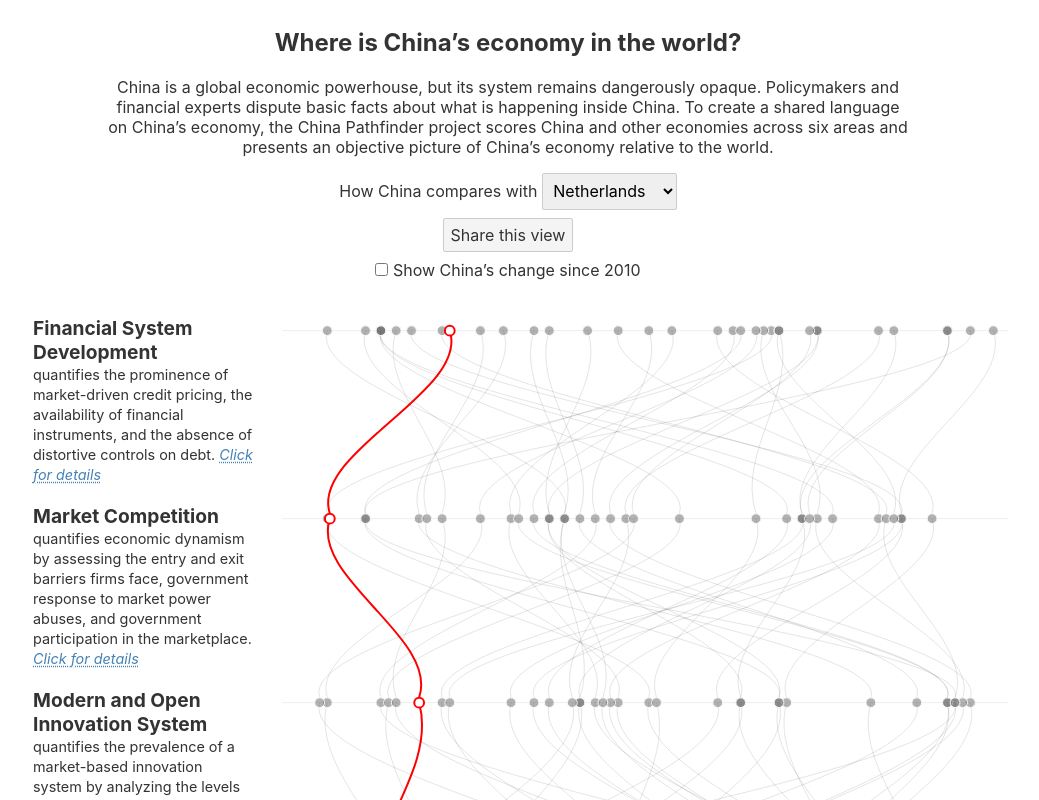
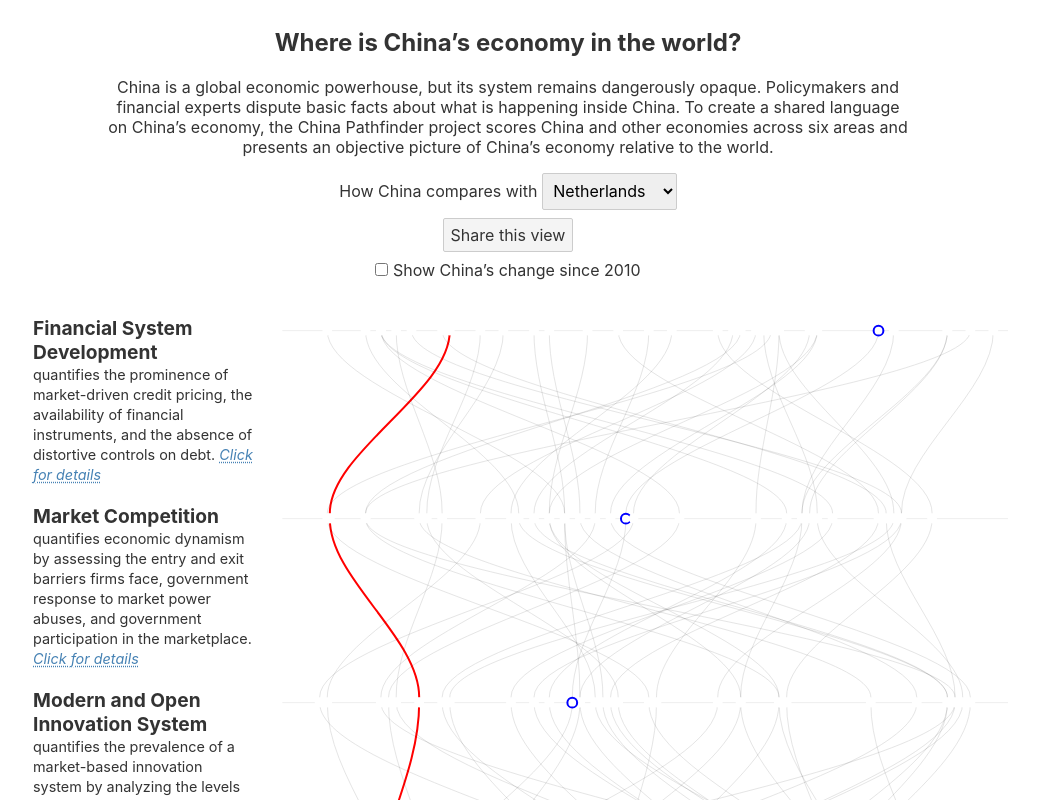
Before and after one commit to nickharb/china-pathfinder, a Svelte app: page / in a window 1280 px wide. Shown: the top 800 px of the page, without its empty margins (132-1171 px from the left). Built offline with nearby package versions, Linux system fonts and the light colour scheme.

Commit message:
add basic country hover behavior

```diff
--- a/src/components/LandingVisual.svelte
+++ b/src/components/LandingVisual.svelte
@@ -1,14 +1,25 @@
 <script>
     import * as d3 from 'd3';
-    import { width, height, margin, scaleFactor} from '../stores/dimensions';
+    import {width, height, margin, scaleFactor} from '../stores/dimensions';
     import utils from "../utils";
     export let areaData;
     export let copyData;
     import {areaInView, view} from '../stores/view';
 
+    let hoveredCountry;
+
     function switchView(targetView, area) {
         $view = targetView;
         $areaInView = area;
+    }
+
+    function circleMouseOver(e) {
+        hoveredCountry = e.path[1].classList[1];
+        console.log(hoveredCountry);
+    }
+
+    function circleMouseOut(e) {
+        hoveredCountry = '';
     }
 
     // country.Denmark - grab class on mouse over state to add styles and highlight color
@@ -36,7 +47,8 @@
                         // [distance, ($height-$margin*5)/5]
                     ]) : ([[0,0],[0,0]]);
 
-                    let path = utils.cubicBezier(points[0],points[1],20); // compute path for each country using cubic bezier - pulls from utils
+                    // third argument is swerve of the curve
+                    let path = utils.cubicBezier(points[0], points[1], 0.5); // compute path for each country using cubic bezier - pulls from utils
 
                     // computes the circle location for each country - primary composite score attribute
                     return {
@@ -48,12 +60,8 @@
                     };
                 });
             }
-
         });
-
     }
-
-
 </script>
 
 
@@ -69,34 +77,38 @@
     {/each}
 
 </div>
+
+
 <div class='vis-wrapper' bind:clientWidth={$width}>
-
     <svg viewBox="0 0 {$width} {$height}"
         width={$width}
         height={$height}>
+
         <!-- <Defs /> -->
         <rect x="0" y="0" width={$width} height={$height}></rect>
+
         {#each areaData as area,i}
 
             <!-- each row gets its own g element -->
             <g class="{area.area}" transform='translate({$margin},{area.offsetY})'>
+
                 <line class='gridline' x2={$width}></line>
 
                 <!-- each country gets its own g element -->
                 <!-- pre-computed values get fed into the g element -->
-                {#each area.graphData as graph,i}
-                    <g class='country {graph.country}' transform='translate({graph.x},{graph.y})'>
+                {#each area.graphData as graph, i}
+                    <!-- {console.log(graph.country)} -->
+                    <g class='country {graph.country}' transform='translate({graph.x},{graph.y})' class:hovered='{graph.country == hoveredCountry}'>
                         <path d={graph.path}></path>
-                        <circle r={graph.r} class='country-circle'></circle>
-                        <text y='-10px'>{graph.country}</text>
+                        <circle r={graph.r} class='country-circle' on:mouseover={circleMouseOver} on:mouseout={circleMouseOut}></circle>
+                        <!-- <text y='-10px'>{graph.country}</text> -->
                     </g>
                 {/each}
+
             </g>
+
         {/each}
-
     </svg>
-
-
 </div>
 
 
@@ -130,10 +142,12 @@
         height:25px;
         background-image: url('../assets/sunburst-01.svg');
     }*/
+
     .area .description {
         font-size:0.9em;
         display:inline;
     }
+
     .area .description span {
         color: steelblue; /*placeholder color*/
         font-style:italic;
@@ -145,6 +159,7 @@
         position: relative;
         width:99%;
     }
+
     svg {
         position: absolute;
         /* fill: #f9f9f9; */
@@ -152,15 +167,17 @@
 
     }
     circle.country-circle {
-        fill:#666666;
-        stroke:#f9f9f9;
-        fill-opacity:0.5;
+        /*fill:#666666;*/
+        /*stroke:#f9f9f9;*/
+        /*fill-opacity:0.5;*/
     }
+
     text {
         fill:#444444;
         text-anchor:middle;
         fill-opacity: 0;
     }
+
     path {
         stroke:#cccccc;
         fill:none;
@@ -168,20 +185,35 @@
         mix-blend-mode: multiply;
         stroke-opacity: 0.5;
     }
-    g.China circle {
-        fill:white;
-        stroke:red;
-        stroke-width:2px;
+
+    g.Greece circle {
+        fill: white;
+        stroke: blue;
+        stroke-width: 2px;
         fill-opacity:1;
     }
+
+    g.hovered path {
+        stroke: blue;
+        stroke-width: 2px;
+        stroke-opacity: 1;
+    }
+
+    g.hovered circle {
+        fill: white;
+        stroke: red;
+        stroke-width: 2px;
+        fill-opacity:1;
+    }
+
     g.China path {
-        stroke:red;
-        stroke-width:2px;
+        stroke: red;
+        stroke-width: 2px;
         stroke-opacity: 1;
     }
 
     .gridline {
-        stroke:#eeeeee;
+        stroke: #eeeeee;
 
     }
 
--- a/src/stores/dimensions.js
+++ b/src/stores/dimensions.js
@@ -1,7 +1,7 @@
 import {writable, derived} from "svelte/store";
 
-export const width = writable();
-export const height = writable();
+export const width = writable(500);
+export const height = writable(200);
 export const margin = derived(width, ($width) => ($width/100));
 export const scaleFactor = derived(width, ($width) => ($width/150));
 
```
Also changed, not shown: public/build/bundle.css, public/build/bundle.js, 1 other file (tests, documents, lock files or other folders).
